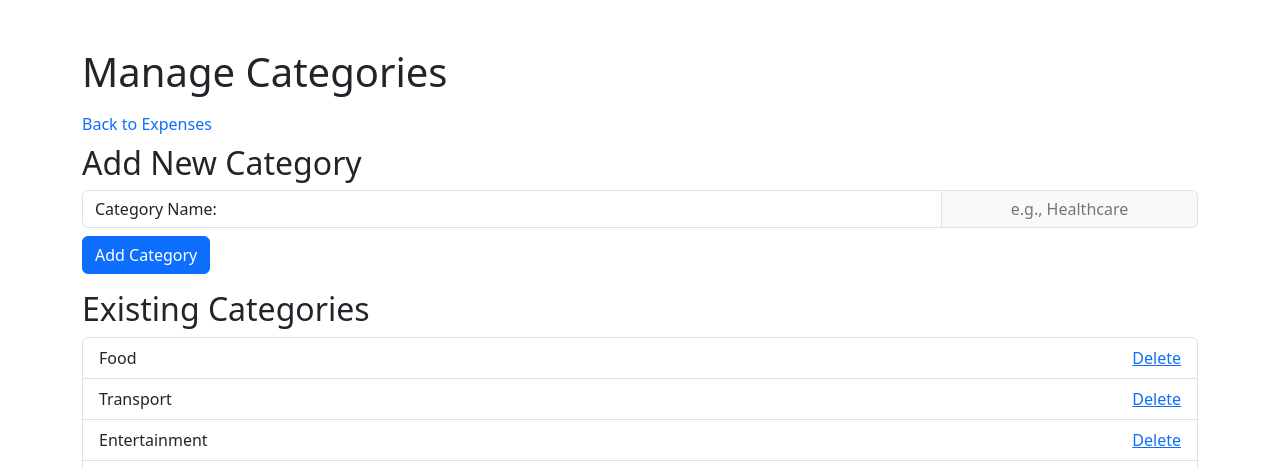
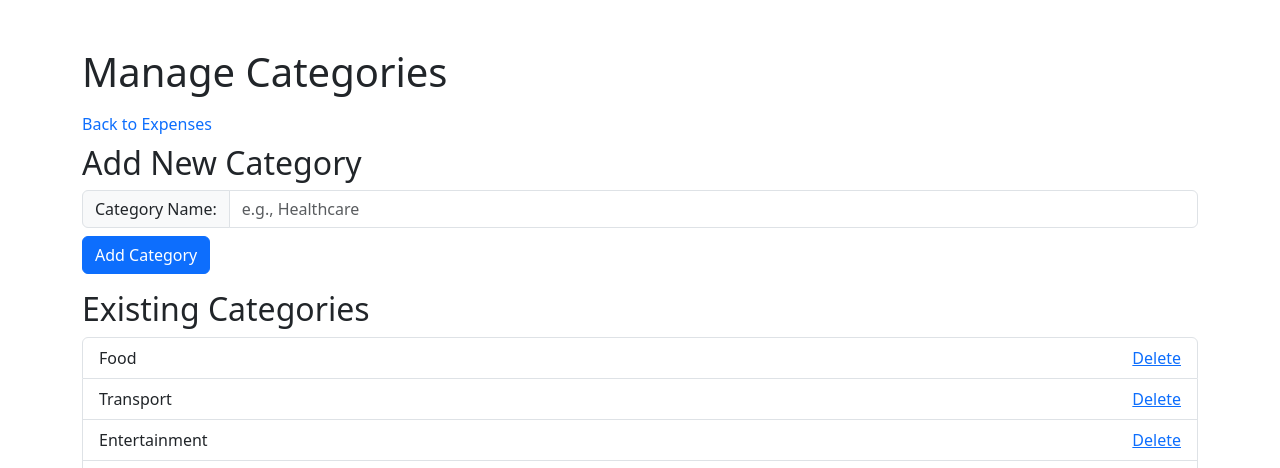
Before and after one commit to dzonasm/sekimas, a Flask app: page /categories in a window 1280 px wide. Shown: the top 468 px of the page. Run offline with Flask 3, Linux system fonts and the light colour scheme; data comes from the database, SQL or seed files in the repository; both versions use the stored data as it was after the commit.

Commit message:
chore: small cleanup, category input spacing fix

```diff
--- a/app.py
+++ b/app.py
@@ -80,10 +80,6 @@ def categories():
     category_list = Category.query.all()
     return render_template('categories.html', category_list=category_list)
 
-@app.route('/team')
-def team():
-    return render_template('team.html')
-
 @app.route('/category/create', methods=["POST"])
 def add_category():
     name = request.form.get("name")
@@ -104,6 +100,10 @@ def delete_category(category_id):
 
     return redirect(url_for("categories"))
 
+@app.route('/team')
+def team():
+    return render_template('team.html')
+
 if __name__ == "__main__":
     with app.app_context():
         db.create_all()
--- a/templates/categories.html
+++ b/templates/categories.html
@@ -23,8 +23,8 @@
     <h2>Add New Category</h2>
     <form action="/category/create" method="POST">
         <div class="input-group mb-2">
-            <label class="form-control" for="name">Category Name:</label>
-            <input class="input-group-text" type="text" name="name" required placeholder="e.g., Healthcare">
+            <span class="input-group-text" for="name">Category Name:</span>
+            <input class="form-control" type="text" name="name" required placeholder="e.g., Healthcare">
         </div>
         <button class="btn btn-primary"type="submit">Add Category</button>
     </form>
--- a/templates/team.html
+++ b/templates/team.html
@@ -23,8 +23,6 @@
       </li>
     </ul>
 
-
-
   <script src="https://cdn.jsdelivr.net/npm/bootstrap@5.3.0/dist/js/bootstrap.bundle.min.js"></script>
 </body>
 </html>
```
Also changed, not shown: instance/expenses.db.
